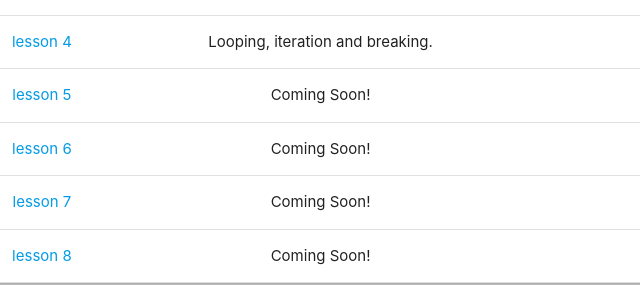
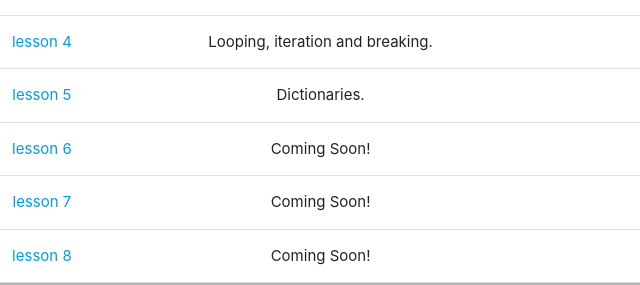
Before and after one commit to codeacademyhongkong/codeacademyhongkong.github.io, a plain HTML site: page index.html in a window 1280 px wide. Shown: the part 737-1022 px from the top of the page, 260-900 px from the left. Drawn offline with Linux system fonts and the light colour scheme.

Commit message:
Added lesson 5 description

```diff
--- a/index.html
+++ b/index.html
@@ -109,7 +109,7 @@
                                     <a href="https://codeacademyhongkong.github.io/slides/class_5.html">lesson 5</a>
                                 </td>
                                 <td>
-                                    Coming Soon!
+                                    Dictionaries.
                                 </td>
                                 <td>
                                     <a href="/answers/lesson_5_file_ver.html">file version</a>
```
